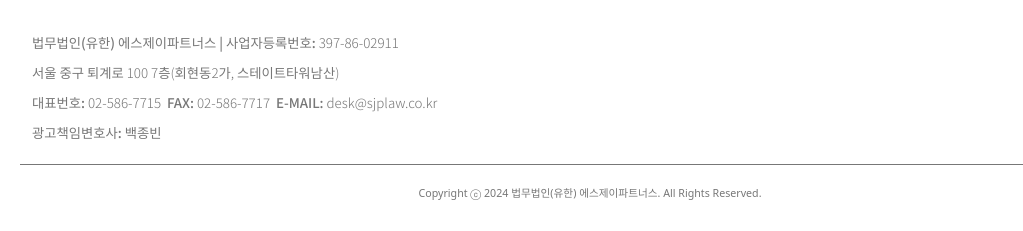
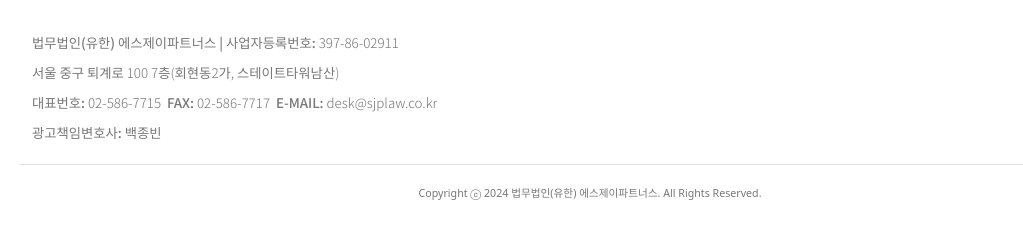
Before and after one commit to kimjohnuni/law, a plain HTML site: page achievements.html in a window 1280 px wide. Shown: the part 2456-2687 px from the top of the page, without its empty margins (50-1073 px from the left). Drawn offline with nearby package versions, Linux system fonts and the light colour scheme.

Commit message:
Update achievements.html

```diff
--- a/achievements.html
+++ b/achievements.html
@@ -169,7 +169,7 @@
                   </div>
 
 
-                  <div class="footer text-center col-md-12 copyright">
+                  <div class="footer text-center col-md-12 copyright border-top border-muted">
                       Copyright ⓒ 2024 법무법인(유한) 에스제이파트너스. All Rights Reserved.
                   </div>
               </div>
```
